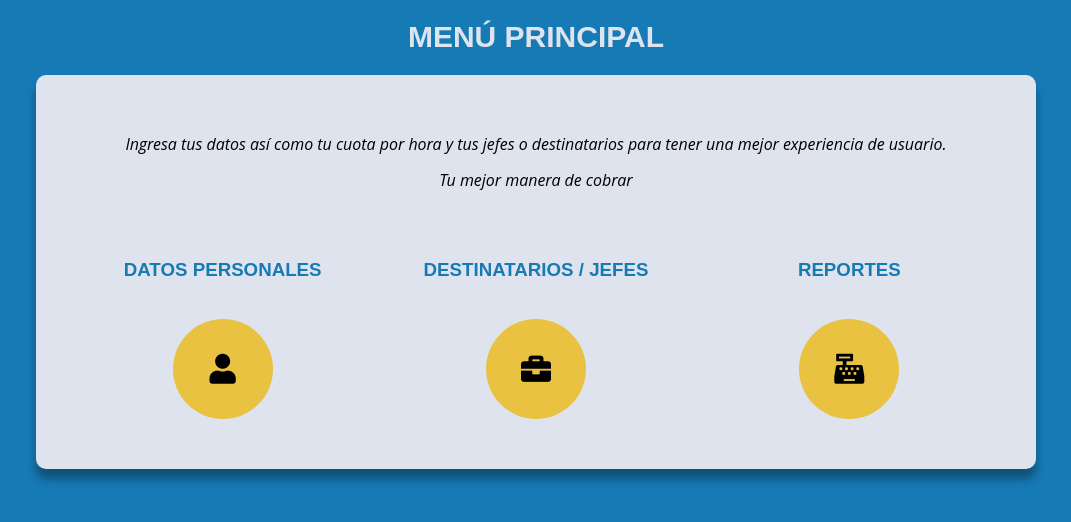
After one commit to TecAbel/GRH, a PHP site: page /menu-principal.html in a window 1280 px wide. The commit adds this page. Shown: the top 522 px of the page, without its empty margins (104-1175 px from the left). Run offline with PHP 8.4, Linux system fonts and the light colour scheme.

Commit message:
menu principal

```diff
--- a/css/estilos.css
+++ b/css/estilos.css
@@ -79,6 +79,16 @@ textarea{
         display: block;
         margin: .5rem auto;
     }
+    .menu{
+        display: flex;
+        justify-content: space-between;
+    }
+    .seccion{
+        /*flex:1; /*Todos crecen o decrecen por igual*/
+        /*si se quiere que uno sea más que otro se le apunta y se pone un número mayor en flex*/
+
+        flex: 1;
+    }
 }
 .campo label{
     flex: 0 0 9rem;
@@ -121,3 +131,24 @@ textarea{
 a {
     text-decoration: none;
 }
+
+.seccion{
+    margin-top: 2rem;
+    /*centrar iconos*/
+    display:flex;
+    flex-direction: column;
+    align-items: center;
+}
+.icono{
+    margin: 2rem 0;
+}
+.icono{
+    width: 100px;
+    height: 100px;
+    border-radius: 50%;
+    background-color: var(--enfasis);
+    display: flex;
+    justify-content: center;/*horizontal*/
+    align-items: center;/*vertical*/
+    font-size: 3rem;
+}
--- a/index.html
+++ b/index.html
@@ -29,7 +29,7 @@
                 </div>
                 <div class="guardar">
                     <!--<input type="submit" name="btnEntrar" value="Entrar" class="boton">-->
-                    <a class="boton" href="registros_frecuentes.html">Entrar</a>
+                    <a class="boton" href="menu-principal.html">Entrar</a>
                 </div>
             </div>
         </form>
--- /dev/null
+++ b/menu-principal.html
@@ -0,0 +1,42 @@
+<!DOCTYPE html>
+<html lang="en">
+<head>
+    <meta charset="UTF-8">
+    <meta name="viewport" content="width=device-width, initial-scale=1.0">
+    <meta http-equiv="X-UA-Compatible" content="ie=edge">
+    <link rel="stylesheet" href="css/normalize.css">
+    <link rel="stylesheet" href="css/estilos.css">
+    <link rel="stylesheet" href="https://use.fontawesome.com/releases/v5.7.2/css/all.css" integrity="sha384-fnmOCqbTlWIlj8LyTjo7mOUStjsKC4pOpQbqyi7RrhN7udi9RwhKkMHpvLbHG9Sr" crossorigin="anonymous">
+    <title>GRH | Menú</title>
+</head>
+<body>
+    <h1>Menú principal</h1>
+    <div class="contenedor">
+        <div class="importante">
+           Ingresa tus datos así como tu cuota por hora y tus jefes o destinatarios para tener una mejor experiencia de usuario.
+           <br> <br>
+           Tu mejor manera de cobrar
+        </div>
+        <div class="menu">
+            <div class="seccion">
+                <h3>Datos personales</h3>
+                <div class="icono">
+                    <i class="fas fa-user"></i>
+                </div>
+            </div>
+            <div class="seccion">
+                <h3>Destinatarios / Jefes</h3>
+                <div class="icono">
+                    <i class="fas fa-briefcase"></i>
+                </div>
+            </div>
+            <div class="seccion">
+                <h3>Reportes</h3>
+                <div class="icono">
+                    <i class="fas fa-cash-register"></i>
+                </div>
+            </div>
+        </div>
+    </div>
+</body>
+</html>
```
Also changed, not shown: registros-frecuentes.html (renamed from registros_frecuentes.html).
